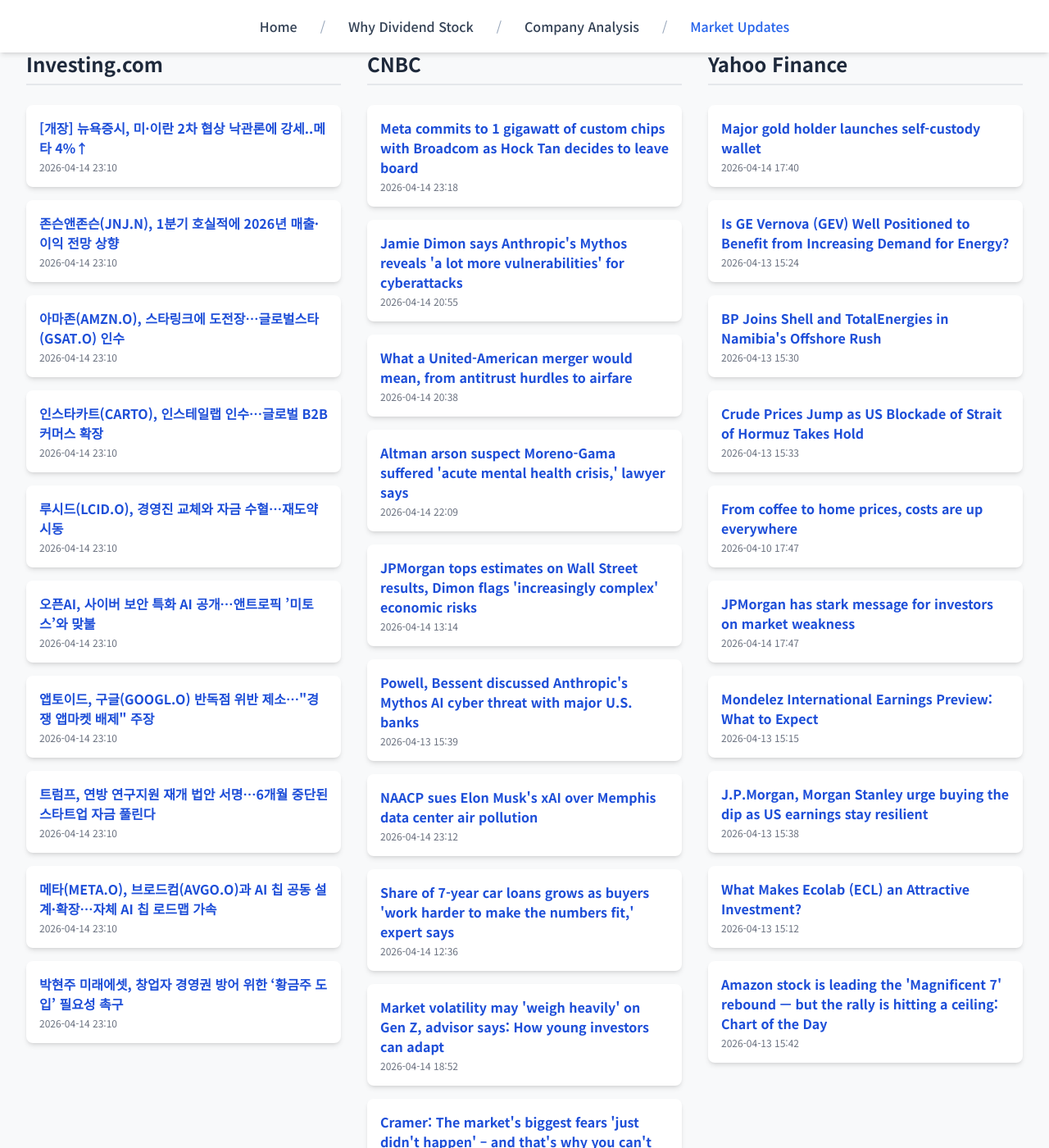
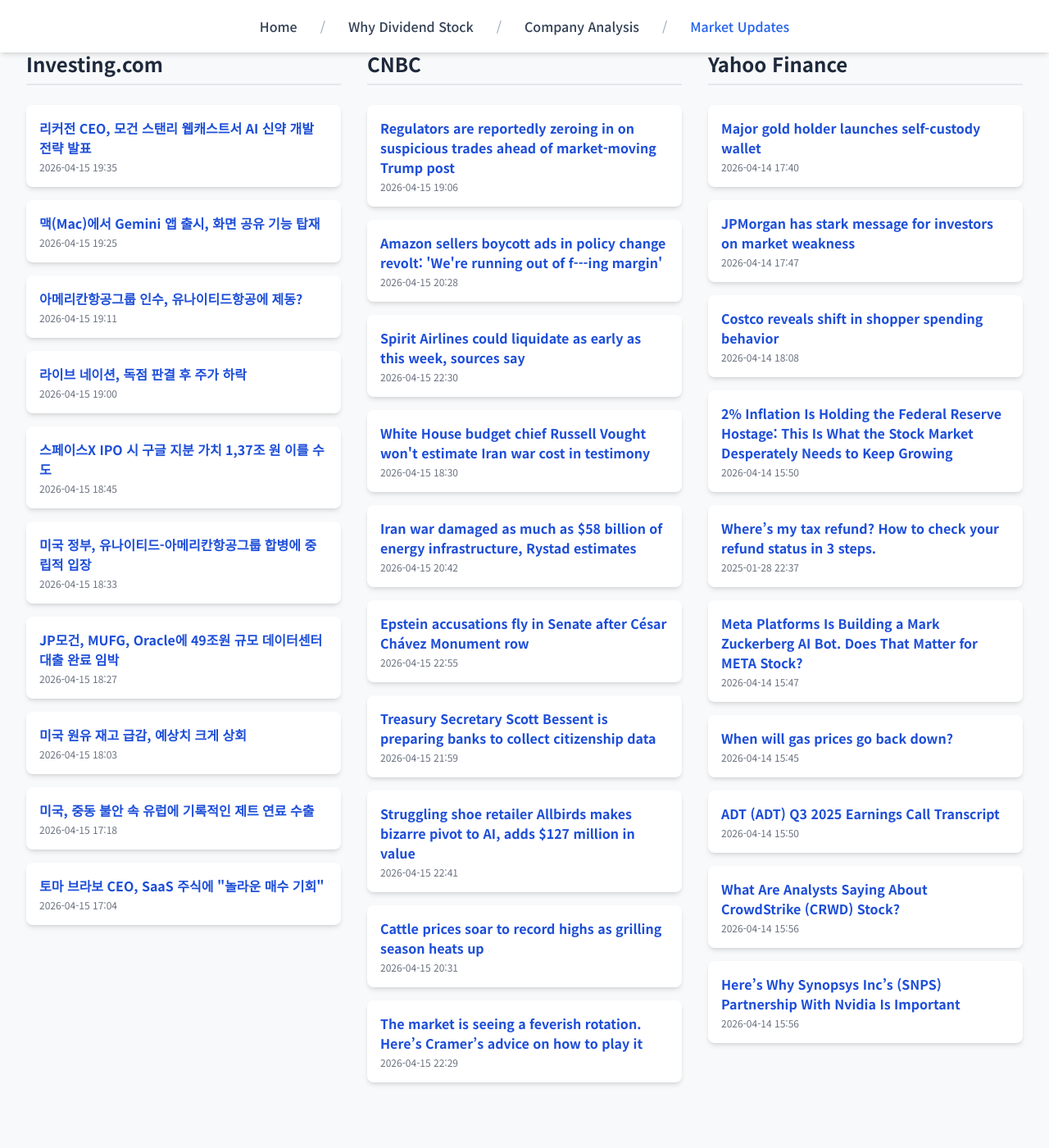
Before and after one commit to Kay-Hwang/my-company-analysis, a Jekyll site: the page built from market-updates.html, in a window 1280 px wide and 1400 px high, scrolled down 214 px. Shown: the whole window at 82% size. Built offline with Jekyll 4.4.1, drawn with Linux system fonts in a browser that asks for light colours; nearby versions of some CDN libraries; a script that is not in the unit is left out; after the commit the page ends 1566 px from its top, so only the background shows below that; some of the changed text lies outside the part shown.

Commit message:
Update daily data

```diff
--- a/_data/latest_data.json
+++ b/_data/latest_data.json
@@ -1,128 +1,128 @@
 {
-  "lastUpdated": "2026년 04월 15일 08:40 KST",
+  "lastUpdated": "2026년 04월 16일 08:40 KST",
   "news": {
     "investing": [
       {
-        "title": "[개장] 뉴욕증시, 미·이란 2차 협상 낙관론에 강세..메타 4%↑",
-        "link": "https://kr.investing.com/news/stock-market-news/article-1899268",
-        "pubDate": "2026-04-14 23:10:28",
-        "summary": "[개장] 뉴욕증시, 미·이란 2차 협상 낙관론에 강세..메타 4%↑"
+        "title": "리커전 CEO, 모건 스탠리 웹캐스트서 AI 신약 개발 전략 발표",
+        "link": "https://kr.investing.com/news/stock-market-news/article-93CH-1900692",
+        "pubDate": "2026-04-15 19:35:22",
+        "summary": "리커전 CEO, 모건 스탠리 웹캐스트서 AI 신약 개발 전략 발표"
       },
       {
-        "title": "존슨앤존슨(JNJ.N), 1분기 호실적에 2026년 매출·이익 전망 상향",
-        "link": "https://kr.investing.com/news/stock-market-news/article-1899267",
-        "pubDate": "2026-04-14 23:10:27",
-        "summary": "존슨앤존슨(JNJ.N), 1분기 호실적에 2026년 매출·이익 전망 상향"
+        "title": "맥(Mac)에서 Gemini 앱 출시, 화면 공유 기능 탑재",
+        "link": "https://kr.investing.com/news/stock-market-news/article-93CH-1900687",
+        "pubDate": "2026-04-15 19:25:49",
+        "summary": "맥(Mac)에서 Gemini 앱 출시, 화면 공유 기능 탑재"
       },
       {
-        "title": "아마존(AMZN.O), 스타링크에 도전장…글로벌스타(GSAT.O) 인수",
-        "link": "https://kr.investing.com/news/stock-market-news/article-1899266",
-        "pubDate": "2026-04-14 23:10:27",
-        "summary": "아마존(AMZN.O), 스타링크에 도전장…글로벌스타(GSAT.O) 인수"
+        "title": "아메리칸항공그룹 인수, 유나이티드항공에 제동?",
+        "link": "https://kr.investing.com/news/stock-market-news/article-93CH-1900684",
+        "pubDate": "2026-04-15 19:11:18",
+        "summary": "아메리칸항공그룹 인수, 유나이티드항공에 제동?"
       },
       {
-        "title": "인스타카트(CARTO), 인스테일랩 인수…글로벌 B2B 커머스 확장",
-        "link": "https://kr.investing.com/news/stock-market-news/article-1899265",
-        "pubDate": "2026-04-14 23:10:27",
-        "summary": "인스타카트(CARTO), 인스테일랩 인수…글로벌 B2B 커머스 확장"
+        "title": "라이브 네이션, 독점 판결 후 주가 하락",
+        "link": "https://kr.investing.com/news/stock-market-news/article-93CH-1900675",
+        "pubDate": "2026-04-15 19:00:02",
+        "summary": "라이브 네이션, 독점 판결 후 주가 하락"
       },
       {
-        "title": "루시드(LCID.O), 경영진 교체와 자금 수혈…재도약 시동",
-        "link": "https://kr.investing.com/news/stock-market-news/article-1899264",
-        "pubDate": "2026-04-14 23:10:27",
-        "summary": "루시드(LCID.O), 경영진 교체와 자금 수혈…재도약 시동"
+        "title": "스페이스X IPO 시 구글 지분 가치 1,37조 원 이를 수도",
+        "link": "https://kr.investing.com/news/stock-market-news/article-93CH-1900667",
+        "pubDate": "2026-04-15 18:45:54",
+        "summary": "스페이스X IPO 시 구글 지분 가치 1,37조 원 이를 수도"
       },
       {
-        "title": "오픈AI, 사이버 보안 특화 AI 공개…앤트로픽 ’미토스’와 맞불",
-        "link": "https://kr.investing.com/news/stock-market-news/article-1899263",
-        "pubDate": "2026-04-14 23:10:26",
-        "summary": "오픈AI, 사이버 보안 특화 AI 공개…앤트로픽 ’미토스’와 맞불"
+        "title": "미국 정부, 유나이티드-아메리칸항공그룹 합병에 중립적 입장",
+        "link": "https://kr.investing.com/news/stock-market-news/article-93CH-1900661",
+        "pubDate": "2026-04-15 18:33:22",
+        "summary": "미국 정부, 유나이티드-아메리칸항공그룹 합병에 중립적 입장"
       },
       {
-        "title": "앱토이드, 구글(GOOGL.O) 반독점 위반 제소…\"경쟁 앱마켓 배제\" 주장",
-        "link": "https://kr.investing.com/news/stock-market-news/article-1899262",
-        "pubDate": "2026-04-14 23:10:26",
-        "summary": "앱토이드, 구글(GOOGL.O) 반독점 위반 제소…\"경쟁 앱마켓 배제\" 주장"
+        "title": "JP모건, MUFG, Oracle에 49조원 규모 데이터센터 대출 완료 임박",
+        "link": "https://kr.investing.com/news/stock-market-news/article-93CH-1900659",
+        "pubDate": "2026-04-15 18:27:21",
+        "summary": "JP모건, MUFG, Oracle에 49조원 규모 데이터센터 대출 완료 임박"
       },
       {
-        "title": "트럼프, 연방 연구지원 재개 법안 서명…6개월 중단된 스타트업 자금 풀린다",
-        "link": "https://kr.investing.com/news/stock-market-news/article-1899261",
-        "pubDate": "2026-04-14 23:10:26",
-        "summary": "트럼프, 연방 연구지원 재개 법안 서명…6개월 중단된 스타트업 자금 풀린다"
+        "title": "미국 원유 재고 급감, 예상치 크게 상회",
+        "link": "https://kr.investing.com/news/stock-market-news/article-93CH-1900643",
+        "pubDate": "2026-04-15 18:03:13",
+        "summary": "미국 원유 재고 급감, 예상치 크게 상회"
       },
       {
-        "title": "메타(META.O), 브로드컴(AVGO.O)과 AI 칩 공동 설계·확장…자체 AI 칩 로드맵 가속",
-        "link": "https://kr.investing.com/news/stock-market-news/article-1899260",
-        "pubDate": "2026-04-14 23:10:25",
-        "summary": "메타(META.O), 브로드컴(AVGO.O)과 AI 칩 공동 설계·확장…자체 AI 칩 로드맵 가속"
+        "title": "미국, 중동 불안 속 유럽에 기록적인 제트 연료 수출",
+        "link": "https://kr.investing.com/news/stock-market-news/article-93CH-1900598",
+        "pubDate": "2026-04-15 17:18:08",
+        "summary": "미국, 중동 불안 속 유럽에 기록적인 제트 연료 수출"
       },
       {
-        "title": "박현주 미래에셋, 창업자 경영권 방어 위한 ‘황금주 도입’ 필요성 촉구",
-        "link": "https://kr.investing.com/news/stock-market-news/article-1899259",
-        "pubDate": "2026-04-14 23:10:25",
-        "summary": "박현주 미래에셋, 창업자 경영권 방어 위한 ‘황금주 도입’ 필요성 촉구"
+        "title": "토마 브라보 CEO, SaaS 주식에 \"놀라운 매수 기회\"",
+        "link": "https://kr.investing.com/news/stock-market-news/article-93CH-1900588",
+        "pubDate": "2026-04-15 17:04:09",
+        "summary": "토마 브라보 CEO, SaaS 주식에 \"놀라운 매수 기회\""
       }
     ],
     "cnbc": [
       {
-        "title": "Meta commits to 1 gigawatt of custom chips with Broadcom as Hock Tan decides to leave board",
-        "link": "https://www.cnbc.com/2026/04/14/meta-commits-to-one-gigawatt-of-custom-chips-with-broadcom-as-hock-tan-agrees-to-leave-board.html",
-        "pubDate": "Tue, 14 Apr 2026 23:18:17 GMT",
-        "summary": "Meta commits to deploying 1 GW of custom in-house MTIA chips codesigned with Broadcom in sweeping new multiyear deal announced Tuesday"
+        "title": "Regulators are reportedly zeroing in on suspicious trades ahead of market-moving Trump post",
+        "link": "https://www.cnbc.com/2026/04/15/regulators-reportedly-zeroing-in-on-suspicious-trades-ahead-of-trump-post.html",
+        "pubDate": "Wed, 15 Apr 2026 19:06:35 GMT",
+        "summary": "The information sought includes so-called Tag 50 identifiers, which can be used to determine who was behind the trades."
       },
       {
-        "title": "Jamie Dimon says Anthropic's Mythos reveals 'a lot more vulnerabilities' for cyberattacks",
-        "link": "https://www.cnbc.com/2026/04/14/jamie-dimon-anthropic-mythos-vulnerabilities-cyber-attacks.html",
-        "pubDate": "Tue, 14 Apr 2026 20:55:03 GMT",
-        "summary": "The remarks show how a technology welcomed by corporations as a productivity boon can also pose serious threats, like uncovering new ways to hack into systems."
+        "title": "Amazon sellers boycott ads in policy change revolt: 'We're running out of f---ing margin'",
+        "link": "https://www.cnbc.com/2026/04/15/amazon-sellers-boycott-ads-payment-changes.html",
+        "pubDate": "Wed, 15 Apr 2026 20:28:14 GMT",
+        "summary": "Hundreds of large Amazon sellers are boycotting the online retailer's advertising platform on Wednesday to protest the policy changes."
       },
       {
-        "title": "What a United-American merger would mean, from antitrust hurdles to airfare",
-        "link": "https://www.cnbc.com/2026/04/14/united-airlines-american-airlines-merger-report.html",
-        "pubDate": "Tue, 14 Apr 2026 20:38:20 GMT",
-        "summary": "United Airlines CEO Scott Kirby reportedly floated a potential merger with Trump administration officials earlier this year."
+        "title": "Spirit Airlines could liquidate as early as this week, sources say",
+        "link": "https://www.cnbc.com/2026/04/15/spirit-airlines-could-liquidate-as-early-as-this-week-sources-say.html",
+        "pubDate": "Wed, 15 Apr 2026 22:30:57 GMT",
+        "summary": "The carrier is facing the added challenge of a spike in the price of fuel. Fuel is airlines' biggest expense after labor."
       },
       {
-        "title": "Altman arson suspect Moreno-Gama suffered 'acute mental health crisis,' lawyer says",
-        "link": "https://www.cnbc.com/2026/04/14/sam-altman-openai-molotov-attack-arraignment.html",
-        "pubDate": "Tue, 14 Apr 2026 22:09:03 GMT",
-        "summary": "Daniel Moreno-Gama allegedly threw a lit Molotov cocktail at the driveway gate of OpenAI CEO Sam Altman's home."
+        "title": "White House budget chief Russell Vought won't estimate Iran war cost in testimony",
+        "link": "https://www.cnbc.com/2026/04/15/iran-war-budget-white-house-russ-vought.html",
+        "pubDate": "Wed, 15 Apr 2026 18:30:48 GMT",
+        "summary": "Office of Management and Budget Director Russell Vought testified before the House Budget Committee on Wednesday."
       },
       {
-        "title": "JPMorgan tops estimates on Wall Street results, Dimon flags 'increasingly complex' economic risks",
-        "link": "https://www.cnbc.com/2026/04/14/jpmorgan-chase-jpm-earnings-1q-2026.html",
-        "pubDate": "Tue, 14 Apr 2026 13:14:08 GMT",
-        "summary": "JPMorgan CEO Jamie Dimon called the economy resilient, but pointed to an \"increasingly complex set of risks\" across global markets."
+        "title": "Iran war damaged as much as $58 billion of energy infrastructure, Rystad estimates",
+        "link": "https://www.cnbc.com/2026/04/15/iran-war-energy-facilities-refinery-pipeline-lng.html",
+        "pubDate": "Wed, 15 Apr 2026 20:42:48 GMT",
+        "summary": "It could take years to repair damaged energy infrastructure in the Middle East and restore production to prewar levels."
       },
       {
-        "title": "Powell, Bessent discussed Anthropic's Mythos AI cyber threat with major U.S. banks",
-        "link": "https://www.cnbc.com/2026/04/10/powell-bessent-us-bank-ceos-anthropic-mythos-ai-cyber.html",
-        "pubDate": "Mon, 13 Apr 2026 15:39:42 GMT",
-        "summary": "Anthropic rolled out the new Mythos AI model to a select group of companies over concerns that hackers could exploit its capabilities."
+        "title": "Epstein accusations fly in Senate after César Chávez Monument row",
+        "link": "https://www.cnbc.com/2026/04/15/epstein-cesar-chavez-monument-senate.html",
+        "pubDate": "Wed, 15 Apr 2026 22:55:36 GMT",
+        "summary": "Sen. Heinrich proposed amending a bill to temporarily close the monument and require the government to examine a new monument to honor the farm labor movement."
       },
       {
-        "title": "NAACP sues Elon Musk's xAI over Memphis data center air pollution",
-        "link": "https://www.cnbc.com/2026/04/14/elon-musk-xai-memphis-data-centers.html",
-        "pubDate": "Tue, 14 Apr 2026 23:12:08 GMT",
-        "summary": "Elon Musk, who is the world's richest person, has been counting on the greater Memphis area to serve as the backbone for xAI's buildout."
+        "title": "Treasury Secretary Scott Bessent is preparing banks to collect citizenship data",
+        "link": "https://www.cnbc.com/2026/04/15/banks-citizenship-data-collection-customer-accounts.html",
+        "pubDate": "Wed, 15 Apr 2026 21:59:18 GMT",
+        "summary": "Treasury Secretary Scott Bessent says the Trump administration expects banks to comply in collecting citizenship information from customers."
       },
       {
-        "title": "Share of 7-year car loans grows as buyers 'work harder to make the numbers fit,' expert says",
-        "link": "https://www.cnbc.com/2026/04/14/car-loan-terms.html",
-        "pubDate": "Tue, 14 Apr 2026 12:36:00 GMT",
-        "summary": "With the amount financed reaching an all-time high, more car buyers are stretching out their loans to at least seven years to afford the monthly payments."
+        "title": "Struggling shoe retailer Allbirds makes bizarre pivot to AI, adds $127 million in value",
+        "link": "https://www.cnbc.com/2026/04/15/allbirds-bird-stock-shoes-ai.html",
+        "pubDate": "Wed, 15 Apr 2026 22:41:59 GMT",
+        "summary": "Allbirds announced a deal with American Exchange Group to sell its intellectual property and other assets for $39 million in March."
       },
       {
-        "title": "Market volatility may 'weigh heavily' on Gen Z, advisor says: How young investors can adapt",
-        "link": "https://www.cnbc.com/2026/04/14/gen-z-investors-stock-market-volatility.html",
-        "pubDate": "Tue, 14 Apr 2026 18:52:06 GMT",
-        "summary": "For young investors, the recent market volatility can be especially unsettling. Financial advisors have tips to help you through it."
+        "title": "Cattle prices soar to record highs as grilling season heats up",
+        "link": "https://www.cnbc.com/2026/04/15/beef-cattle-grilling-inflation.html",
+        "pubDate": "Wed, 15 Apr 2026 20:31:04 GMT",
+        "summary": "Cattle futures contracts have jumped more than 25% over the past 12 months as ranchers face rising costs and cut the size of herds."
       },
       {
-        "title": "Cramer: The market's biggest fears 'just didn't happen' – and that's why you can't leave the game",
-        "link": "https://www.cnbc.com/2026/04/14/jim-cramer-says-the-market-rally-shows-why-you-cant-bail-on-stocks.html",
-        "pubDate": "Tue, 14 Apr 2026 22:50:38 GMT",
-        "summary": "CNBC's Jim Cramer explained why bailing on stocks when things look bleak ends up hurting you in the long run."
+        "title": "The market is seeing a feverish rotation. Here’s Cramer’s advice on how to play it",
+        "link": "https://www.cnbc.com/2026/04/15/jim-cramer-navigate-market-rotation.html",
+        "pubDate": "Wed, 15 Apr 2026 22:29:35 GMT",
+        "summary": "CNBC’s Jim Cramer offers guidance for navigating a “tricky” market rotation."
       }
     ],
     "yahoo": [
@@ -133,58 +133,58 @@
         "summary": "Major gold holder launches self-custody wallet"
       },
       {
-        "title": "Is GE Vernova (GEV) Well Positioned to Benefit from Increasing Demand for Energy?",
-        "link": "https://finance.yahoo.com/sectors/energy/articles/ge-vernova-gev-well-positioned-152414857.html",
-        "pubDate": "2026-04-13T15:24:14Z",
-        "summary": "Is GE Vernova (GEV) Well Positioned to Benefit from Increasing Demand for Energy?"
-      },
-      {
-        "title": "BP Joins Shell and TotalEnergies in Namibia's Offshore Rush",
-        "link": "https://finance.yahoo.com/sectors/energy/articles/bp-joins-shell-totalenergies-namibias-153000397.html",
-        "pubDate": "2026-04-13T15:30:00Z",
-        "summary": "BP Joins Shell and TotalEnergies in Namibia's Offshore Rush"
-      },
-      {
-        "title": "Crude Prices Jump as US Blockade of Strait of Hormuz Takes Hold",
-        "link": "https://finance.yahoo.com/sectors/energy/articles/crude-prices-jump-us-blockade-153325558.html",
-        "pubDate": "2026-04-13T15:33:25Z",
-        "summary": "Crude Prices Jump as US Blockade of Strait of Hormuz Takes Hold"
-      },
-      {
-        "title": "From coffee to home prices, costs are up everywhere",
-        "link": "https://finance.yahoo.com/economy/article/from-coffee-to-home-prices-costs-are-up-everywhere-174715881.html",
-        "pubDate": "2026-04-10T17:47:15Z",
-        "summary": "From coffee to home prices, costs are up everywhere"
-      },
-      {
         "title": "JPMorgan has stark message for investors on market weakness",
         "link": "https://finance.yahoo.com/markets/stocks/articles/jpmorgan-stark-message-investors-market-174700070.html",
         "pubDate": "2026-04-14T17:47:00Z",
         "summary": "JPMorgan has stark message for investors on market weakness"
       },
       {
-        "title": "Mondelez International Earnings Preview: What to Expect",
-        "link": "https://finance.yahoo.com/markets/stocks/articles/mondelez-international-earnings-preview-expect-151556823.html",
-        "pubDate": "2026-04-13T15:15:56Z",
-        "summary": "Mondelez International Earnings Preview: What to Expect"
+        "title": "Costco reveals shift in shopper spending behavior",
+        "link": "https://finance.yahoo.com/economy/articles/costco-reveals-shift-shopper-spending-180800970.html",
+        "pubDate": "2026-04-14T18:08:00Z",
+        "summary": "Costco reveals shift in shopper spending behavior"
       },
       {
-        "title": "J.P.Morgan, Morgan Stanley urge buying the dip as US earnings stay resilient",
-        "link": "https://finance.yahoo.com/markets/stocks/articles/j-p-morgan-morgan-stanley-153806163.html",
-        "pubDate": "2026-04-13T15:38:06Z",
-        "summary": "J.P.Morgan, Morgan Stanley urge buying the dip as US earnings stay resilient"
+        "title": "2% Inflation Is Holding the Federal Reserve Hostage: This Is What the Stock Market Desperately Needs to Keep Growing",
+        "link": "https://finance.yahoo.com/economy/policy/articles/2-inflation-holding-federal-hostage-155038200.html",
+        "pubDate": "2026-04-14T15:50:38Z",
+        "summary": "2% Inflation Is Holding the Federal Reserve Hostage: This Is What the Stock Market Desperately Needs to Keep Growing"
       },
       {
-        "title": "What Makes Ecolab (ECL) an Attractive Investment?",
-        "link": "https://finance.yahoo.com/markets/stocks/articles/makes-ecolab-ecl-attractive-investment-151222792.html",
-        "pubDate": "2026-04-13T15:12:22Z",
-        "summary": "What Makes Ecolab (ECL) an Attractive Investment?"
+        "title": "Where’s my tax refund? How to check your refund status in 3 steps.",
+        "link": "https://finance.yahoo.com/personal-finance/taxes/article/wheres-my-tax-refund-how-to-check-your-refund-status-in-3-steps-223701316.html",
+        "pubDate": "2025-01-28T22:37:01Z",
+        "summary": "Where’s my tax refund? How to check your refund status in 3 steps."
       },
       {
-        "title": "Amazon stock is leading the 'Magnificent 7' rebound — but the rally is hitting a ceiling: Chart of the Day",
-        "link": "https://finance.yahoo.com/news/amazon-stock-is-leading-the-magnificent-7-rebound--but-the-rally-is-hitting-a-ceiling-chart-of-the-day-154222201.html",
-        "pubDate": "2026-04-13T15:42:22Z",
-        "summary": "Amazon stock is leading the 'Magnificent 7' rebound — but the rally is hitting a ceiling: Chart of the Day"
+        "title": "Meta Platforms Is Building a Mark Zuckerberg AI Bot. Does That Matter for META Stock?",
+        "link": "https://finance.yahoo.com/markets/stocks/articles/meta-platforms-building-mark-zuckerberg-154734564.html",
+        "pubDate": "2026-04-14T15:47:34Z",
+        "summary": "Meta Platforms Is Building a Mark Zuckerberg AI Bot. Does That Matter for META Stock?"
+      },
+      {
+        "title": "When will gas prices go back down?",
+        "link": "https://finance.yahoo.com/personal-finance/banking/article/when-will-gas-prices-go-back-down-154506610.html",
+        "pubDate": "2026-04-14T15:45:06Z",
+        "summary": "When will gas prices go back down?"
+      },
+      {
+        "title": "ADT (ADT) Q3 2025 Earnings Call Transcript",
+        "link": "https://finance.yahoo.com/markets/stocks/articles/adt-adt-q3-2025-earnings-155025215.html",
+        "pubDate": "2026-04-14T15:50:25Z",
+        "summary": "ADT (ADT) Q3 2025 Earnings Call Transcript"
+      },
+      {
+        "title": "What Are Analysts Saying About CrowdStrike (CRWD) Stock?",
+        "link": "https://finance.yahoo.com/markets/stocks/articles/analysts-saying-crowdstrike-crwd-stock-155612328.html",
+        "pubDate": "2026-04-14T15:56:12Z",
+        "summary": "What Are Analysts Saying About CrowdStrike (CRWD) Stock?"
+      },
+      {
+        "title": "Here’s Why Synopsys Inc’s (SNPS) Partnership With Nvidia Is Important",
+        "link": "https://finance.yahoo.com/markets/stocks/articles/why-synopsys-inc-snps-partnership-155609045.html",
+        "pubDate": "2026-04-14T15:56:09Z",
+        "summary": "Here’s Why Synopsys Inc’s (SNPS) Partnership With Nvidia Is Important"
       }
     ]
   }
```
